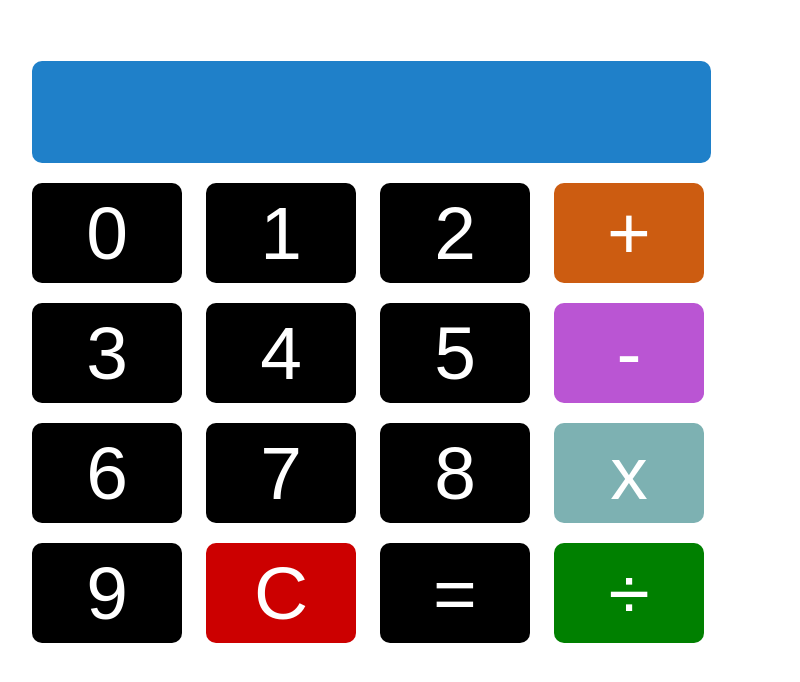
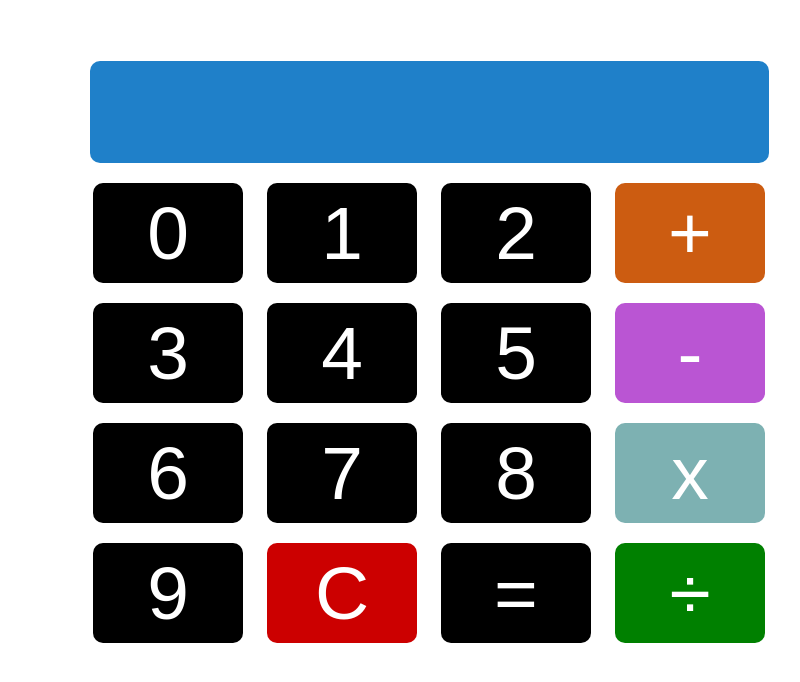
Before and after one commit to arushitrivedi/My-Personal-Calculator, a plain HTML site: page index.html in a window 1280 px wide. Shown: the part 114-796 px from the top of the page, without its empty margins (211-1011 px from the left). Drawn offline with Linux system fonts and the light colour scheme.

Commit message:
Update myStyle.css
Edited the css...mailny the form.

```diff
--- a/myStyle.css
+++ b/myStyle.css
@@ -11,8 +11,8 @@ input
 }
 #myForm
 {
-   margin-left: 225px;
-    margin-top: 20px;
+    text-align: center;
+    margin-top: 10px;
 }
 h1
 {
```
